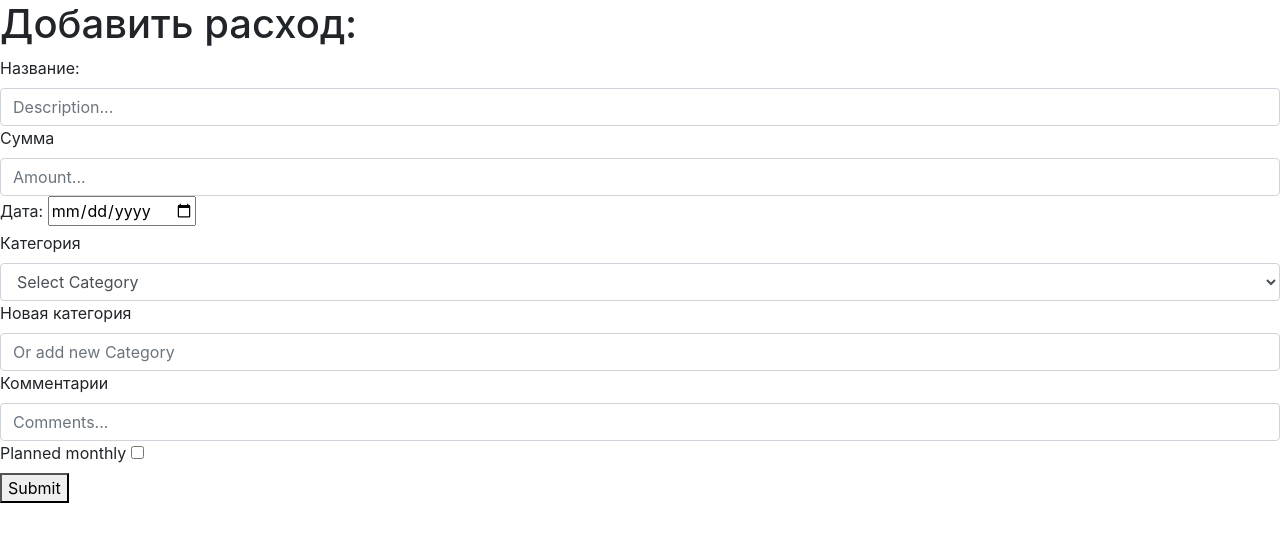
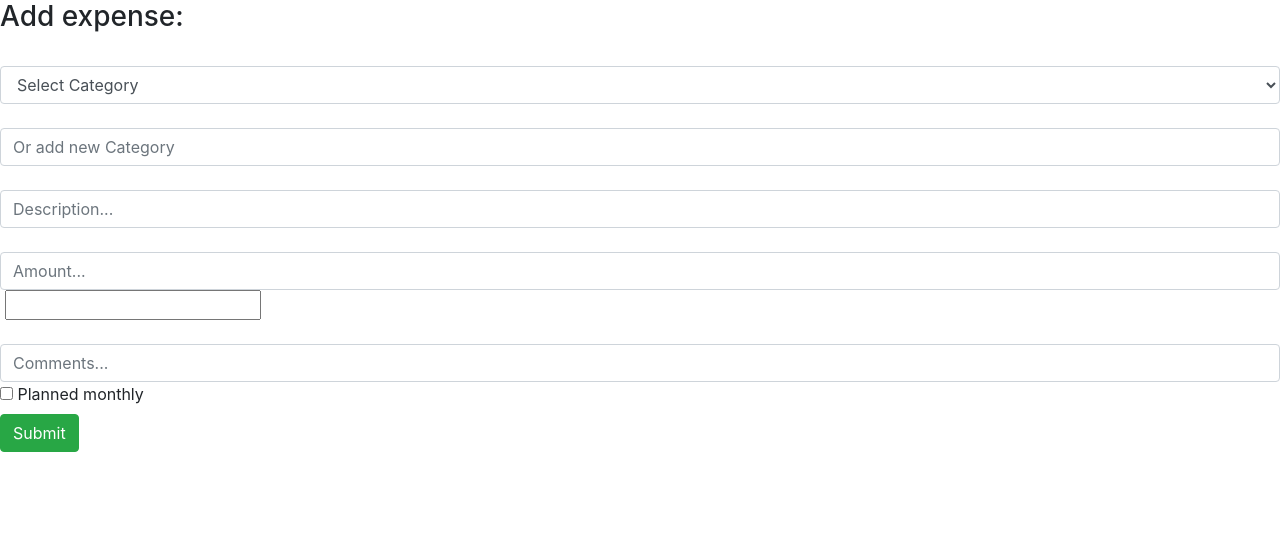
Before and after one commit to DiReon/bookkeeper, a Django app: page /expense_add/ in a window 1280 px wide. Shown: the part 56-598 px from the top of the page. Run offline with Django 3.2, Linux system fonts and the light colour scheme; a user stored in the database is signed in; tables that the repository leaves empty hold one stand-in row (values such as "Sample post"); some libraries are stand-ins or nearby versions.

Commit message:
Fixed bugs and hide formset option
- Fixed bugs with translation
- Hide formset option, as date is not displayed properly in formset
- Changed order of fields in expense form

```diff
--- a/bookkeeper/forms.py
+++ b/bookkeeper/forms.py
@@ -62,10 +62,11 @@
 
 
 class CategoryForm(forms.ModelForm):
-    name = forms.CharField(label="Категория",
+    name = forms.CharField(label="New Category",
                     max_length=200,
                     widget=forms.TextInput(attrs={
                         'placeholder': 'Enter category',
+                        'class': 'form-control',
                     }))
     class Meta:
         model = Category
--- a/bookkeeper/templates/bookkeeper/base.html
+++ b/bookkeeper/templates/bookkeeper/base.html
@@ -56,9 +56,6 @@
                         {% else %}
                             <a href="{% url 'login' %}" class="nav-link"><i class="fas fa-sign-in-alt"></i></a>
                         {% endif %}
-                </div>
-
-
                 </ul>
                 <form action="{% url 'search_results' %}" method="GET" class="form-inline my-2 my-lg-0">
                     <input name="q" type="text" placeholder="Search..." class="form-control mr-sm-2" type="search" aria-label="Search">
--- a/bookkeeper/templates/bookkeeper/category_add.html
+++ b/bookkeeper/templates/bookkeeper/category_add.html
@@ -1,9 +1,9 @@
 {% extends 'bookkeeper/base.html' %}
 {% block content %}
-<h1>Добавить категорию:</h1>
+<h3>Create new category</h1>
 <form method="POST" class="">{% csrf_token %}
     {{ form.as_p}}
-    <button type="submit">Внести</button>
+    <button class="btn btn-success" type="submit">Create</button>
 </form>
 <br>
 
--- a/bookkeeper/templates/bookkeeper/category_list.html
+++ b/bookkeeper/templates/bookkeeper/category_list.html
@@ -17,7 +17,7 @@
 {% endfor %}
 
 {% else %}
-    <p>Нет категорий</p>
+    <p>No categories</p>
 {% endif %}
 
 {% endblock %}
--- a/bookkeeper/templates/bookkeeper/expense_add.html
+++ b/bookkeeper/templates/bookkeeper/expense_add.html
@@ -1,42 +1,44 @@
 {% extends 'bookkeeper/base.html' %}
 {% block content %}
-<h1>Добавить расход:</h1>
-<form method="POST" class="">{% csrf_token %}
 
+{% load bootstrap4 %}       {# import bootstrap4/bootstrap3 #}
+{% bootstrap_css %}         {# Embed Bootstrap CSS #}
+{% bootstrap_javascript jquery='full' %}  {# Embed Bootstrap JS+jQuery #}
+{{ form.media }}            {# Adds date-picker required JS and CSS #}
 
+<h3>Add expense:</h3>
+<form action = "" method="POST" class="form-group">{% csrf_token %}
     <div>
-        <label for="name">Название:</label>
+        <label for="category"></label>
+        {{form.category}}
+    </div>
+    <div>
+        <label for="category"></label>
+        {{form.new_cat}}
+    </div>
+    <div>
+        <label for="name"></label>
         {{form.name}}
     </div>
     <div>
-        <label for="amount">Сумма</label>
+        <label for="amount"></label>
         {{form.amount}}
     </div>
-    <div>
-        <label for="payment_date">Дата:</label>
-        <input id="payment_date" type="date" name="payment_date" required>
+    <div style="max-width: 300px">
+        <label for="payment_date"></label>
+        {{form.payment_date}}
     </div>
     <div>
-        <label for="category">Категория</label>
-        {{form.category}}
-    </div>
-    <div>
-        <label for="category">Новая категория</label>
-        {{form.new_cat}}
-    </div>
-    <div>
-        <label for="comments">Комментарии</label>
+        <label for="comments"></label>
         {{form.comments}}
     </div>
     <div>
+        {{form.planned_monthly}}
         <label for="planned_monthly">Planned monthly</label>
-        {{form.planned_monthly}}
     </div>
+    <button type="submit" class="btn btn-success">Submit</button>
+</form>
 
-
-    <button type="submit">Submit</button>
-
-</form>
 <br>
 
 
--- a/bookkeeper/templates/bookkeeper/expense_add_formset.html
+++ b/bookkeeper/templates/bookkeeper/expense_add_formset.html
@@ -6,8 +6,8 @@
 {% bootstrap_javascript jquery='full' %}  {# Embed Bootstrap JS+jQuery #}
 {{ form.media }}            {# Adds date-picker required JS and CSS #}
 
-<h1>Добавить расходы:</h1>
-<form method="POST" class="">{% csrf_token %}
+<h3>Add 5 expenses:</h3>
+<form action="" method="POST" class="form-group">{% csrf_token %}
     {{ formset.management_form }}
     {% for form in formset %}
     <div>
```
Also changed, not shown: bookkeeper/templates/bookkeeper/index.html (+12 -14 lines). Lines whose indentation alone changed are shown as unchanged.
